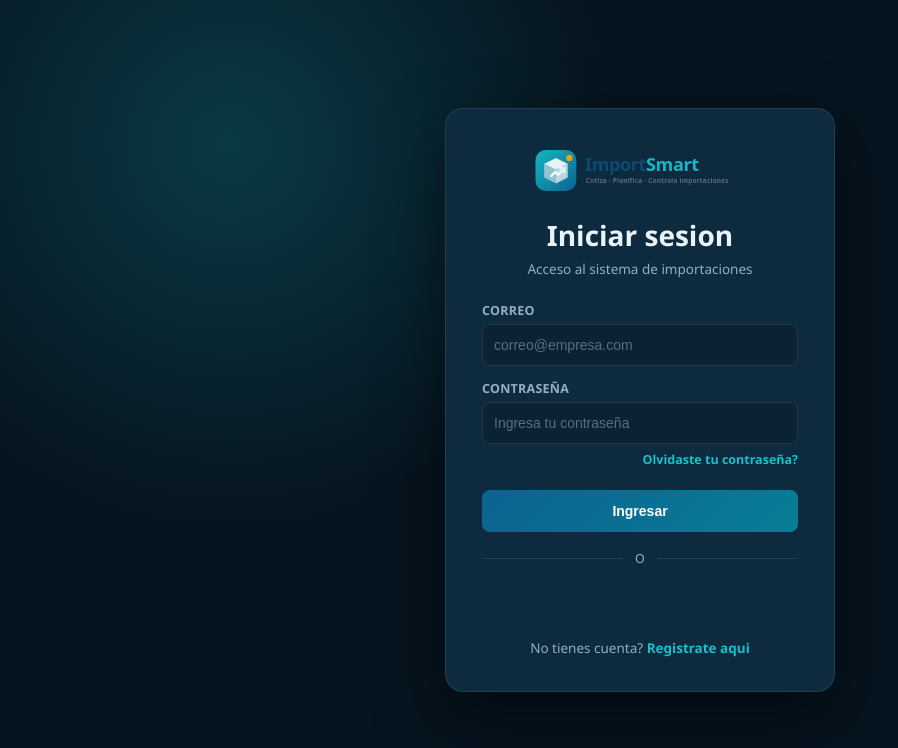
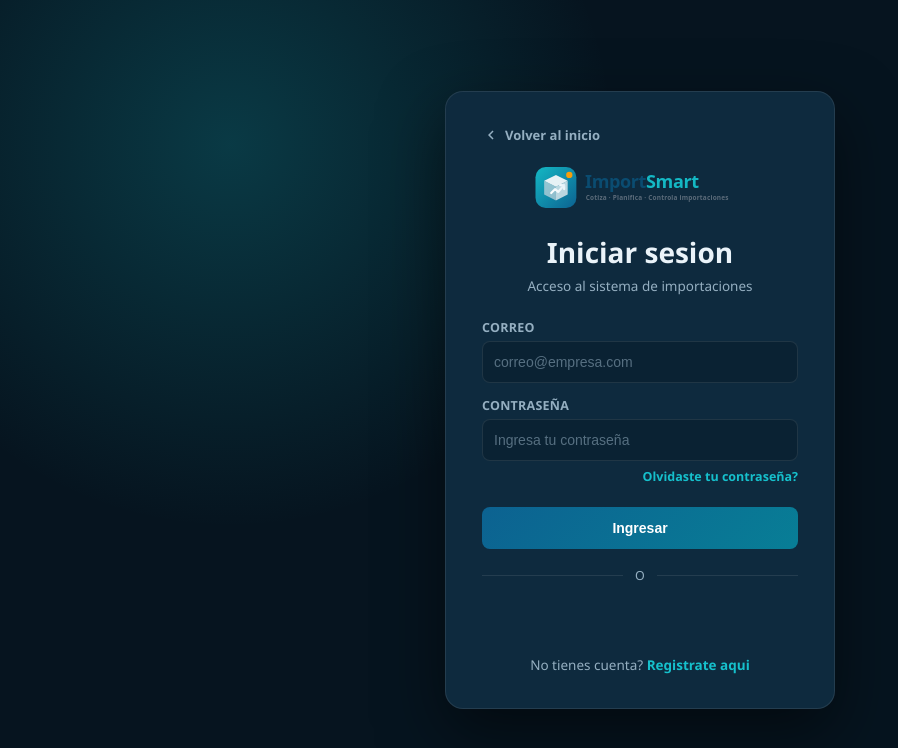
Before and after one commit to FelipeFernandezSolano/Proyectown, a React (Vite) app in the folder frontend/: page /login in a window 1280 px wide. Shown: the top 748 px of the page, without its empty margins (0-898 px from the left). Built offline with nearby package versions, Linux system fonts and the light colour scheme; no server answers.

Commit message:
Extras
Mejora de calidad de imagen
Mejoras en el 3d del mundo
Mejoras en el login (boton de regreso a la pagina principal)
Quite los cuadrados en los sliders
Quite todo lo que tenga que ver con whatsapp

```diff
--- a/frontend/src/pages/Inicio.css
+++ b/frontend/src/pages/Inicio.css
@@ -62,10 +62,10 @@
 /* ---- band slideshow ---- */
 .is-band{padding:0;}
 .is-band-media{position:relative;height:min(62vh,520px);overflow:hidden;}
-.is-band-media img{position:absolute;inset:0;width:100%;height:100%;object-fit:cover;object-position:center;opacity:0;transform:scale(1.08);
+.is-band-media img{position:absolute;inset:0;width:100%;height:100%;object-fit:cover;object-position:center;opacity:0;transform:scale(1.02);
   transition:opacity 1.1s ease;}
 .is-band-media img.on{opacity:1;animation:is-ken 7s ease forwards;}
-@keyframes is-ken{from{transform:scale(1.12)}to{transform:scale(1)}}
+@keyframes is-ken{from{transform:scale(1.04)}to{transform:scale(1)}}
 .is-band-shade{position:absolute;inset:0;background:linear-gradient(90deg,rgba(6,20,31,.92) 0%,rgba(6,20,31,.5) 55%,rgba(6,20,31,.2) 100%);}
 
 .is-band-progress{position:absolute;top:22px;left:6vw;right:6vw;z-index:3;display:flex;gap:8px;}
@@ -92,7 +92,7 @@
 .is-band-thumbs{position:absolute;right:6vw;bottom:34px;display:flex;gap:12px;}
 .is-band-thumbs button{width:104px;height:66px;border-radius:12px;overflow:hidden;border:2px solid transparent;padding:0;cursor:pointer;
   opacity:.55;transition:all .2s ease;background:none;}
-.is-band-thumbs button.on{opacity:1;border-color:var(--is-teal);transform:translateY(-4px);}
+.is-band-thumbs button.on{opacity:1;transform:translateY(-4px);}
 .is-band-thumbs img{width:100%;height:100%;object-fit:cover;}
 
 /* ---- sections ---- */
@@ -149,12 +149,6 @@
 .is-footer-grid>div a:hover{color:var(--is-teal);}
 .is-footer-base{border-top:1px solid var(--is-line);text-align:center;padding:20px;color:var(--is-muted);font-size:13px;}
 
-/* ---- whatsapp float ---- */
-.is-wa{position:fixed;right:22px;bottom:22px;z-index:50;width:58px;height:58px;border-radius:50%;
-  background:#25D366;display:flex;align-items:center;justify-content:center;box-shadow:0 12px 30px rgba(37,211,102,.5);
-  animation:is-pulse 2.4s infinite;}
-@keyframes is-pulse{0%{box-shadow:0 0 0 0 rgba(37,211,102,.5)}70%{box-shadow:0 0 0 18px rgba(37,211,102,0)}100%{box-shadow:0 0 0 0 rgba(37,211,102,0)}}
-
 /* ---- reveal ---- */
 .reveal{opacity:0;transform:translateY(26px);transition:opacity .7s ease,transform .7s ease;}
 .reveal.visible{opacity:1;transform:none;}
--- a/frontend/src/pages/Inicio.jsx
+++ b/frontend/src/pages/Inicio.jsx
@@ -9,8 +9,6 @@ import slideCamion from "../assets/slide-camion-importsmart.png";
 import slideBodega from "../assets/slide-bodega-importsmart.png";
 import nosotrosImg from "../assets/slide-oficina-importsmart.png";
 import "./Inicio.css";
-
-const WHATSAPP = "50688888888"; // <-- cambia por el número real de la empresa
 
 const slides = [
   { img: slidePuerto, etiqueta: "Carga marítima", titulo: "Del puerto de origen hasta tu bodega", texto: "Coordinamos consolidación, tránsito marítimo, aduana y entrega en una sola gestión." },
@@ -112,7 +110,6 @@ export default function Inicio() {
   }, []);
 
   const s = slides[slide];
-  const wa = `https://wa.me/${WHATSAPP}?text=${encodeURIComponent("Hola ImportSmart, quiero cotizar una importación.")}`;
 
   return (
     <div className="is-landing">
@@ -129,8 +126,7 @@ export default function Inicio() {
           <a href="#contacto">Contacto</a>
         </nav>
         <div className="is-nav-cta">
-          <Link className="is-btn-ghost" to="/login">Iniciar sesión</Link>
-          <a className="is-btn" href={wa} target="_blank" rel="noopener noreferrer">Cotizar ahora <Icon name="arrowRight" size={15} /></a>
+          <Link className="is-btn" to="/login">Iniciar sesión <Icon name="arrowRight" size={15} /></Link>
         </div>
       </header>
 
@@ -147,8 +143,7 @@ export default function Inicio() {
             <h1>Tu operación de importación<br /><em>en las mejores manos.</em></h1>
             <p>Cotiza, compara modalidades y acompaña cada orden desde el proveedor hasta la entrega, con información clara para vos y para tu cliente.</p>
             <div className="is-hero-actions">
-              <a className="is-btn is-btn-lg" href={wa} target="_blank" rel="noopener noreferrer"><Icon name="quote" size={16} /> Solicita tu cotización</a>
-              <Link className="is-btn-ghost is-btn-lg" to="/login">Entrar a la plataforma <Icon name="arrowRight" size={15} /></Link>
+              <Link className="is-btn is-btn-lg" to="/login">Entrar a la plataforma <Icon name="arrowRight" size={15} /></Link>
             </div>
             <ul className="is-checklist">
               <li><Icon name="check" size={16} /> Comparamos aéreo y marítimo antes de comprometer una fecha.</li>
@@ -257,10 +252,9 @@ export default function Inicio() {
       <section className="is-cta" id="contacto">
         <div className="is-cta-inner reveal">
           <h2>¿Listo para importar con claridad?</h2>
-          <p>Escribinos y armamos tu primera cotización. Atención guiada por WhatsApp.</p>
+          <p>Ingresá a la plataforma para cotizar tu importación y dar seguimiento a cada pedido.</p>
           <div className="is-cta-actions">
-            <a className="is-btn is-btn-lg" href={wa} target="_blank" rel="noopener noreferrer"><Icon name="quote" size={16} /> Cotizar por WhatsApp</a>
-            <Link className="is-btn-ghost is-btn-lg is-ghost-light" to="/login">Iniciar sesión</Link>
+            <Link className="is-btn is-btn-lg" to="/login"><Icon name="quote" size={16} /> Iniciar sesión</Link>
           </div>
         </div>
       </section>
@@ -277,11 +271,10 @@ export default function Inicio() {
           </div>
           <div>
             <h5>Plataforma</h5>
-            <Link to="/login">Iniciar sesión</Link><a href={wa} target="_blank" rel="noopener noreferrer">Cotizar</a>
+            <Link to="/login">Iniciar sesión</Link>
           </div>
           <div>
             <h5>Contacto</h5>
-            <a href={wa} target="_blank" rel="noopener noreferrer">WhatsApp</a>
             <a href="mailto:contacto@importsmart.com">contacto@importsmart.com</a>
             <span>San José, Costa Rica</span>
           </div>
@@ -290,10 +283,6 @@ export default function Inicio() {
           <span>&copy; {new Date().getFullYear()} ImportSmart. Proyecto académico - empresa ficticia.</span>
         </div>
       </footer>
-
-      <a className="is-wa" href={wa} target="_blank" rel="noopener noreferrer" aria-label="WhatsApp">
-        <svg viewBox="0 0 32 32" width="28" height="28" fill="#fff"><path d="M16 3C9 3 3.5 8.5 3.5 15.5c0 2.4.7 4.6 1.9 6.6L3 29l7.1-2.3c1.9 1 4 1.6 6.3 1.6 7 0 12.5-5.5 12.5-12.5S23 3 16 3zm0 22.7c-2 0-3.9-.5-5.5-1.5l-.4-.2-4.2 1.3 1.4-4.1-.3-.4c-1.1-1.7-1.7-3.6-1.7-5.7C5.6 9.7 10.3 5 16 5s10.4 4.7 10.4 10.5S21.7 25.7 16 25.7zm5.9-7.8c-.3-.2-1.9-.9-2.2-1-.3-.1-.5-.2-.7.2s-.8 1-1 1.2c-.2.2-.4.2-.7.1-.3-.2-1.4-.5-2.6-1.6-1-.9-1.6-1.9-1.8-2.3-.2-.3 0-.5.1-.7.1-.1.3-.4.5-.6.1-.2.2-.3.3-.5.1-.2 0-.4 0-.6-.1-.2-.7-1.7-1-2.3-.3-.6-.5-.5-.7-.5h-.6c-.2 0-.6.1-.9.4-.3.3-1.2 1.2-1.2 2.8s1.2 3.3 1.4 3.5c.2.2 2.4 3.7 5.9 5.1.8.4 1.5.6 2 .7.8.3 1.6.2 2.2.1.7-.1 1.9-.8 2.2-1.5.3-.7.3-1.4.2-1.5-.1-.2-.3-.2-.6-.4z"/></svg>
-      </a>
     </div>
   );
 }
--- a/frontend/src/pages/Login.css
+++ b/frontend/src/pages/Login.css
@@ -18,6 +18,24 @@
   border: 1px solid var(--pch-borde);
   border-radius: 18px;
   box-shadow: 0 24px 64px rgba(0, 0, 0, 0.5);
+}
+
+.login-volver {
+  display: flex;
+  align-items: center;
+  gap: 5px;
+  width: fit-content;
+  margin-bottom: 16px;
+  color: var(--pch-gris-medio);
+  font-size: 13px;
+  font-weight: 600;
+  text-decoration: none;
+  cursor: pointer;
+  transition: color 0.2s ease;
+}
+
+.login-volver:hover {
+  color: var(--pch-teal);
 }
 
 .login-logo {
--- a/frontend/src/pages/Login.jsx
+++ b/frontend/src/pages/Login.jsx
@@ -2,6 +2,7 @@ import { useState } from "react";
 import { Link, useNavigate } from "react-router-dom";
 import { GoogleLogin } from "@react-oauth/google";
 import { useAuth } from "../context/AuthContext";
+import Icon from "../components/Icon";
 import logo from "../assets/logo-importsmart.svg";
 import "./Login.css";
 
@@ -47,6 +48,11 @@ export default function Login() {
   return (
     <div className="login-fondo">
       <form className="login-card" onSubmit={onSubmit}>
+        <Link to="/" className="login-volver">
+          <Icon name="chevronLeft" size={18} />
+          <span>Volver al inicio</span>
+        </Link>
+
         <img src={logo} alt="ImportSmart" className="login-logo" />
         <h2>Iniciar sesion</h2>
         <p className="login-subtitulo">Acceso al sistema de importaciones</p>
```
